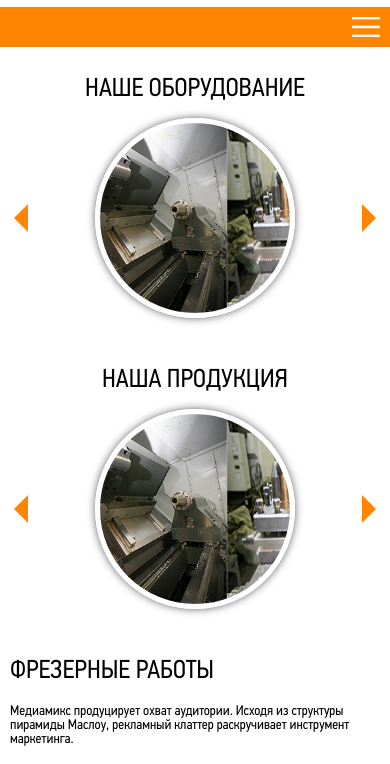
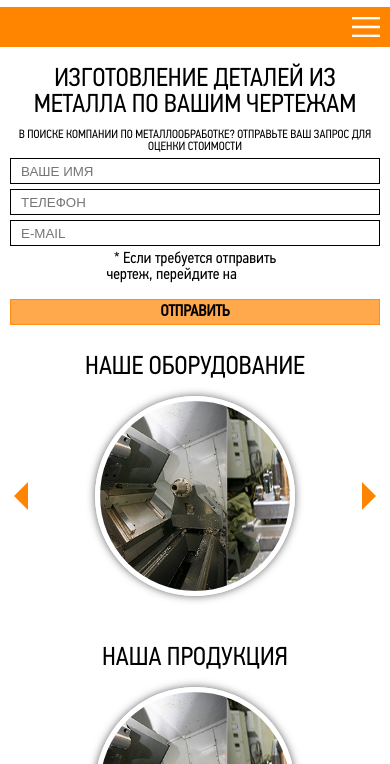
Before and after one commit to SergeyKoternyak/Resource-template, a plain HTML site: page index.html in a window 390 px wide. Shown: the part 64-828 px from the top of the page. Drawn offline with nearby package versions, Linux system fonts and the light colour scheme.

Commit message:
Added and update files

```diff
--- a/index.html
+++ b/index.html
@@ -87,6 +87,21 @@
 		</ul>
 	</div>
 	<!-- Top-slider end -->
+	<!-- Send form begin -->
+	<div class="send-form-box">
+		<div class="wrapper">
+			<form>
+				<h1>Изготовление деталей из металла по вашим чертежам</h1>
+				<p class="description">В поиске компании по металлообработке? Отправьте ваш запрос для оценки стоимости</p>
+				<input type="text" placeholder="Ваше имя">
+				<input type="text" placeholder="Телефон">
+				<input type="text" placeholder="E-mail">
+				<p class="buy-form">* Если требуется отправить чертеж, перейдите на <a href="">форму заказа</a></p>
+				<input type="submit" value="Отправить">
+			</form>
+		</div>
+	</div>
+	<!-- Send form end -->
 	<!-- Content begin -->
 	<main class="content-box">
 		<ul class="services-list">
@@ -113,7 +128,7 @@
 		</ul>
 		<aside class="sliders-box">
 			<h1>Наше оборудование</h1>
-			<div class="round-slider">
+			<div class="first round-slider">
 				<div class="prev slider-button"></div>
 				<div class="slider-viewport">
 					<div class="slides-wrapper">
@@ -125,7 +140,7 @@
 				<div class="next slider-button"></div>
 			</div>
 			<h1>Наша продукция</h1>
-			<div class="round-slider">
+			<div class="second round-slider">
 				<div class="prev slider-button"></div>
 				<div class="slider-viewport">
 					<div class="slides-wrapper">
--- a/js/script.js
+++ b/js/script.js
@@ -17,7 +17,7 @@ $(function(){
 			$($(el).find('.back')).css('background-image', 'url(styles/imgs/top-slide-' + getRandomNumber(0, 9) + '.png)');
 		}
 		$(el).hasClass('is-show') ? $(el).removeClass('is-show') : $(el).addClass('is-show');
-	}, 3000)
+	}, 3000);
 
 	// Partners list
 	$(".tab-list-mode, .tab").click(function(){
@@ -28,6 +28,47 @@ $(function(){
 			$(this).addClass("active");
 			$($(this).hasClass('tab') ? '.tab-list-mode' : '.tab').removeClass("active");
 			$(($(this).hasClass('tab') ? '.tab-list-mode' : '.tab') + "[data-name^='" + $(this).attr("data-name") + "']").addClass("active");
+		} else{
+			$(".tab-content").hide();
+			$(".tab-list-mode, .tab").removeClass("active");
 		}
-	})
+	});
+
+	// Round sliders
+	function roundSlider(name) {
+		var slideWidth = $(name+' .slide').width();
+		var slideSum = $(name+' .slide').length;
+		var $slideWrapper = $(name+' .slides-wrapper');
+
+	// CSS slide-wrapper width
+		$slideWrapper.width(slideSum*slideWidth);
+
+	// Обработчики кнопок вперед/назад
+		$(name+' .next').click(function(){
+			if ($slideWrapper.is(':animated')==false){
+				if (window.matchMedia("(max-width: 742px)").matches) {
+					$slideWrapper.animate({'margin-left': -slideWidth}, function(){
+						$slideWrapper.find('.slide:first').appendTo($slideWrapper).parent().css({'margin-left': 0});
+					});
+				} else{
+					$slideWrapper.animate({'margin-top': -slideWidth}, function(){
+						$slideWrapper.find('.slide:first').appendTo($slideWrapper).parent().css({'margin-top': 0});
+					});
+				}
+			};
+		});
+
+		$(name+' .prev').click(function(){
+			if ($slideWrapper.is(':animated')==false){
+				if (window.matchMedia("(max-width: 742px)").matches) {
+					$slideWrapper.find('.slide:last').prependTo($slideWrapper).parent().css({'margin-left': -slideWidth}).animate({'margin-left': 0});
+				} else{
+					$slideWrapper.find('.slide:last').prependTo($slideWrapper).parent().css({'margin-top': -slideWidth}).animate({'margin-top': 0});
+				}
+			}
+		});
+	}
+
+	roundSlider('.first');
+	roundSlider('.second');
 })
--- a/styles/css/content-box.less
+++ b/styles/css/content-box.less
@@ -80,6 +80,8 @@
 	}
 	.slides-wrapper {
 		font-size: 0;
+		display: flex;
+		flex-direction: column;
 	}
 }
 
@@ -128,6 +130,7 @@
 		}
 		.slides-wrapper {
 			display: flex;
+			flex-direction: row;
 		}
 	}
 }
--- a/styles/css/main.less
+++ b/styles/css/main.less
@@ -1,8 +1,3 @@
-@mainColor: rgba(255, 132, 0, 1);
-@secondColor: rgba(255, 255, 255, 1);
-@thirdColor: rgba(0, 0, 0, 1);
-@fourthColor: #fdc029;
-
 @font-face {
 	font-family: 'Pfdintextcondpro';
 	src: url(../fonts/pfdintextcondpro-regular.ttf);
@@ -10,67 +5,13 @@
 body {
 	font-family: 'Pfdintextcondpro';
 }
-@import url('reset.css');
-
-
+@import url('variables-and-mixins.less');
 @import url('page-header-box.less');
 @import url('page-navigation-box.less');
 @import url('top-slider-box.less');
-
+@import url('send-form-box.less');
 @import url('content-box.less');
 @import url('warranty-box.less');
 @import url('partners-box.less');
 @import url('page-footer-box.less');
-
-
-
-
-
-.button {
-	padding: 5px 10px;
-	text-transform: uppercase;
-	font-size: 16px;
-	background: @mainColor;
-	color: @secondColor;
-	user-select: none;
-	cursor: pointer;
-	display: inline-block;
-	&:hover {
-		background: spin(@mainColor, -10);
-	}
-}
-
-h1 {
-	font-size: 26px;
-	text-transform: uppercase;
-}
-
-.content-box-pic-style {
-	border-radius: 50%;
-	border: 5px solid @secondColor;
-	box-shadow: 0px 0px 10px -1px lighten(@thirdColor, 25%);
-}
-
-.partners-box .tab.active {
-	font-weight: normal;
-	&:after {
-		display: block;
-	}
-}
-
-.partners-box .tab-list-mode.active {
-	font-weight: normal;
-	&:after {
-		transform: rotate(180deg);
-	}
-}
-
-.top-slider-box .flipper.is-show {
-	transform: rotateX(180deg);
-}
-
-// width: 742px;
-// 	display: flex;
-// 	justify-content: space-between;
-// 	align-items: center;
-// 	margin: auto;
+@import url('reset.css');
--- /dev/null
+++ b/styles/css/send-form-box.less
@@ -0,0 +1,85 @@
+.send-form-box {
+	width: 670px;
+	position: absolute;
+	left: 50%;
+	margin-left: -335px;
+	top: 320px;
+	transform: skew(-20deg, 0deg);
+	background: fadeout(@secondColor, 15%);
+	padding: 10px 20px;
+	.wrapper {
+		transform: skew(20deg, 0deg);
+	}
+	form {
+		text-align: center;
+	}
+	.description {
+		margin: 10px 0 5px;
+		text-transform: uppercase;
+		font-size: 12px;
+		text-align: left;
+	}
+	input {
+		width: 150px;
+		height: 26px;
+		text-transform: uppercase;
+		padding: 0 10px;
+		border: 1px solid;
+		vertical-align: top;
+		&:focus {
+			outline-color: @mainColor;
+		}
+	}
+	input[type="text"] {
+		border-color: @thirdColor;
+	}
+	input[type="submit"] {
+		border-color: fadeout(@mainColor, 30%);
+		background: fadeout(@mainColor, 30%);
+		font-family: inherit;
+		font-weight: bold;
+		cursor: pointer;
+		font-size: 16px;
+		&:hover {
+			background: spin(@mainColor, -10);
+		}
+	}
+	.buy-form {
+		position: absolute;
+		bottom: -40px;
+		right: 10px;
+		color: @secondColor;
+	}
+	a {
+		color: @secondColor;
+		text-transform: uppercase;
+	}
+}
+
+@media screen and (max-width: 742px) {
+	.send-form-box {
+		width: 100%;
+		position: static;
+		transform: none;
+		margin: 0;
+		padding: 20px 10px 0;
+		.wrapper {
+			transform: none;
+		}
+		input {
+			width: 100%;
+			&:not(:last-child) {
+				margin-bottom: 5px;
+			}
+		}
+		.description {
+			text-align: center;
+		}
+		.buy-form {
+			position: static;
+			color: @thirdColor;
+			width: 180px;
+			margin: auto;
+		}
+	}
+}
--- /dev/null
+++ b/styles/css/variables-and-mixins.less
@@ -0,0 +1,47 @@
+@mainColor: rgba(255, 132, 0, 1);
+@secondColor: rgba(255, 255, 255, 1);
+@thirdColor: rgba(0, 0, 0, 1);
+@fourthColor: #fdc029;
+
+.button {
+	padding: 5px 10px;
+	text-transform: uppercase;
+	font-size: 16px;
+	background: @mainColor;
+	color: @secondColor;
+	user-select: none;
+	cursor: pointer;
+	display: inline-block;
+	&:hover {
+		background: spin(@mainColor, -10);
+	}
+}
+
+h1 {
+	font-size: 26px;
+	text-transform: uppercase;
+}
+
+.content-box-pic-style {
+	border-radius: 50%;
+	border: 5px solid @secondColor;
+	box-shadow: 0px 0px 10px -1px lighten(@thirdColor, 25%);
+}
+
+.partners-box .tab.active {
+	font-weight: normal;
+	&:after {
+		display: block;
+	}
+}
+
+.partners-box .tab-list-mode.active {
+	font-weight: normal;
+	&:after {
+		transform: rotate(180deg);
+	}
+}
+
+.top-slider-box .flipper.is-show {
+	transform: rotateX(180deg);
+}
```
Also changed, not shown: styles/css/main.css.
